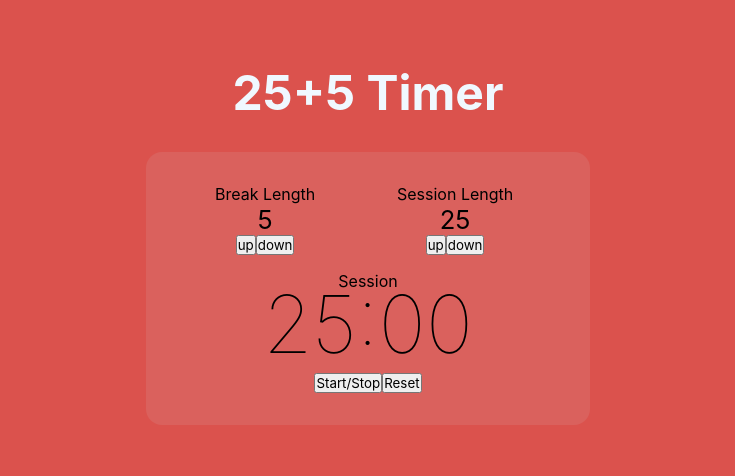
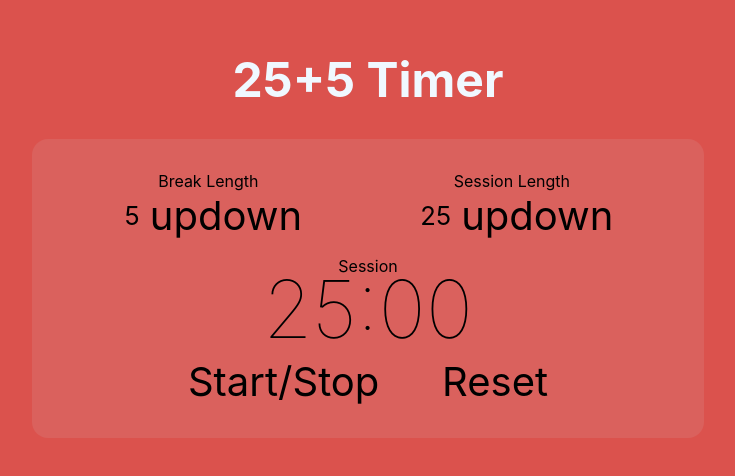
Before and after one commit to sa-pardo/pomodoro-timer, a React (Create React App) app: page / in a window 1280 px wide. Shown: the part 156-632 px from the top of the page, without its empty margins (272-1007 px from the left). Built offline with nearby package versions, Linux system fonts and the light colour scheme.

Commit message:
Adds styles for AwesomeFonts icons

```diff
--- a/src/index.css
+++ b/src/index.css
@@ -15,6 +15,21 @@
   display: flex;
   justify-content: center;
   align-items: center;
+}
+
+button {
+  border: none;
+  background-color: inherit;
+  font-size: 40px;
+}
+
+button:focus {
+  outline: none;
+}
+
+button:active {
+  translate: 1px 1px;
+  color: #3792db;
 }
 
 #App {
@@ -49,9 +64,11 @@
 }
 
 .length {
-  flex-basis: 100%;
+  /* flex-basis: 100%; */
   text-align: center;
   font-size: 1.6rem;
+  padding-left: 10px;
+  padding-right: 10px;
 }
 
 .break {
@@ -80,7 +97,10 @@
 
 .control {
   grid-area: control;
-  margin: auto;
+  justify-self: center;
+  display: flex;
+  width: 80%;
+  justify-content: space-evenly;
 }
 
 .pomodoro {
```
